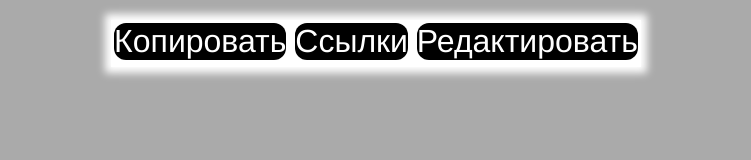
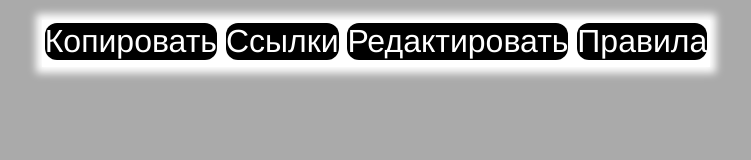
Before and after one commit to dpsmpx/day_plan_html, a plain HTML site: page index.html in a window 1280 px wide. Shown: the whole page, without its empty margins (264-1015 px from the left). Drawn offline with Linux system fonts and the light colour scheme.

Commit message:
Update index.html

```diff
--- a/index.html
+++ b/index.html
@@ -15,6 +15,7 @@
         <button id='copy' name='Копировать'>Копировать</button>
         <button id='links' name='Ссылки'>Ссылки</button>
         <button id='edit' name='Редактировать'>Редактировать</button>
+        <button id='info' name='Правила'>Правила</button>
       </td>
     </tr>
     <tr>
```
